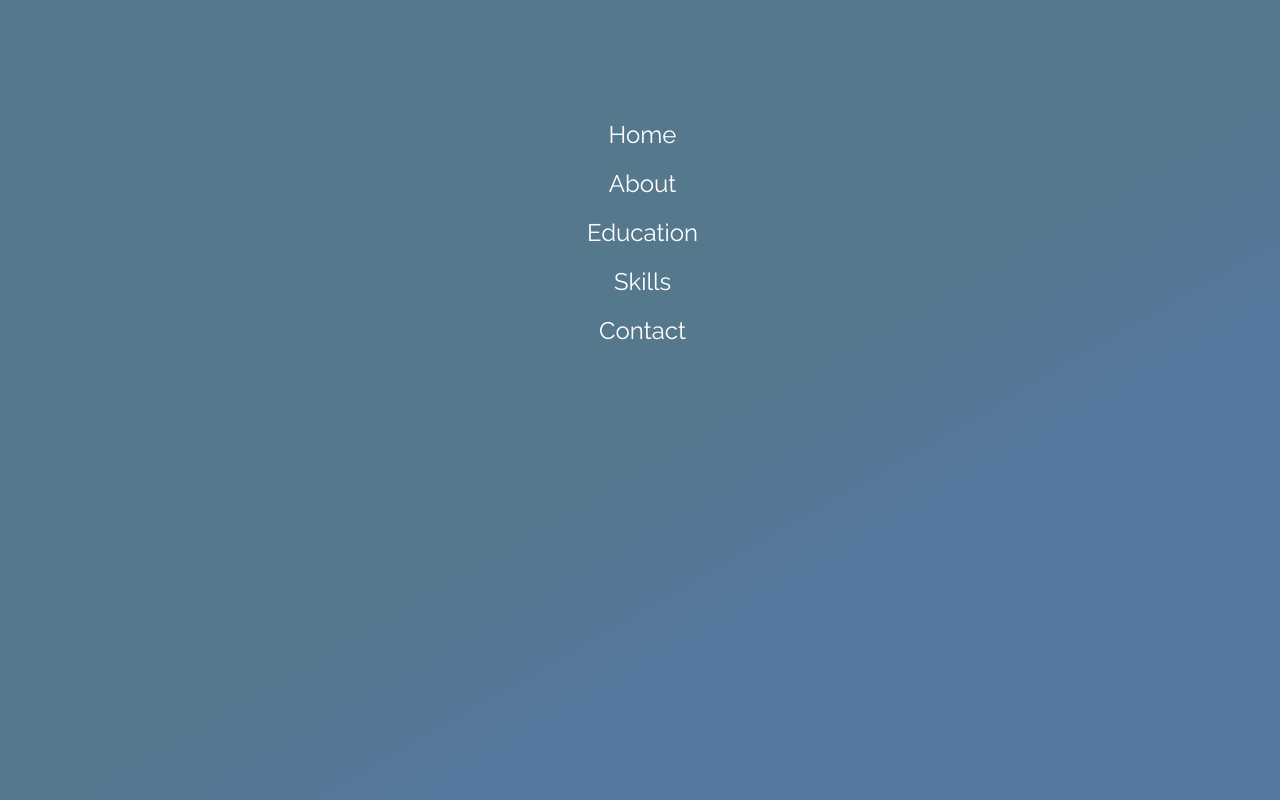
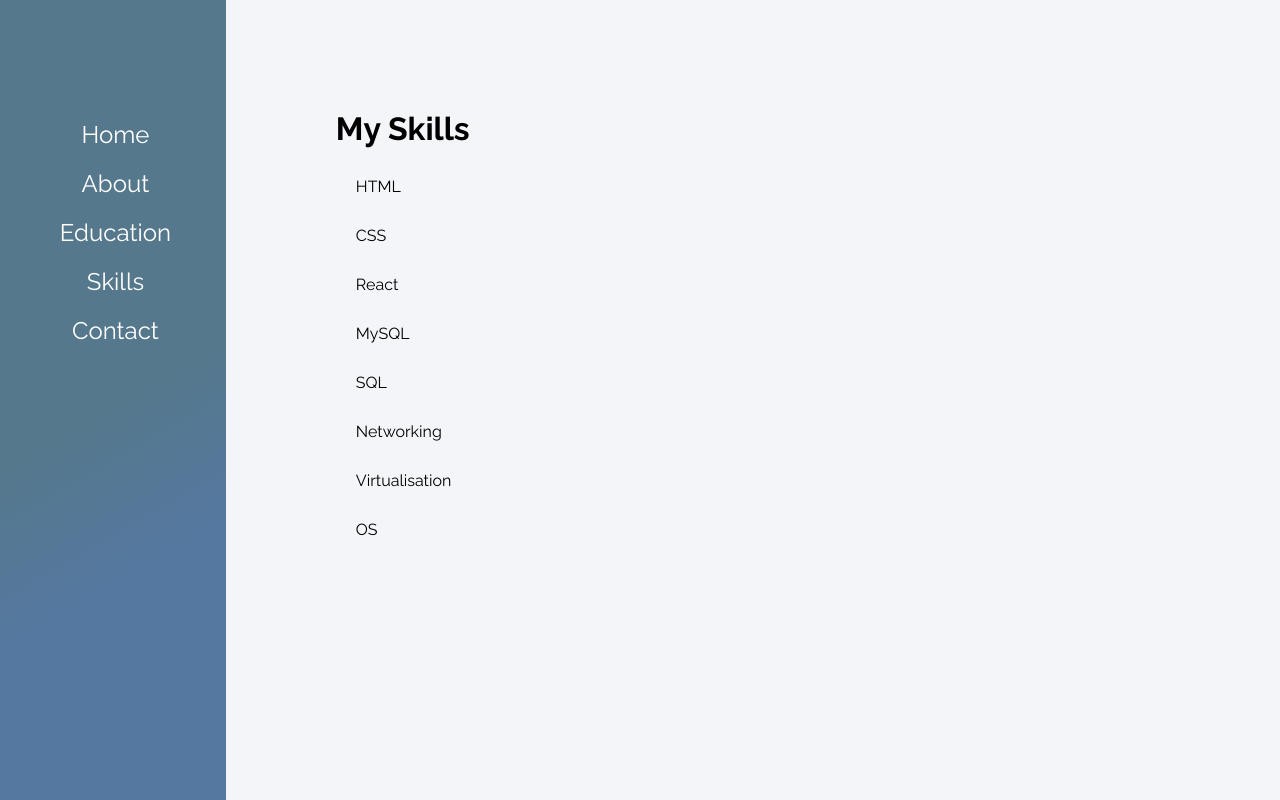
Before and after one commit to ivanradunkovic/React-Portfolio, a React (Create React App) app: page /skills in a window 1280 px wide. Built offline with nearby package versions, Linux system fonts and the light colour scheme.

Commit message:
Skills added, routes and style.

```diff
--- a/src/App.css
+++ b/src/App.css
@@ -104,3 +104,9 @@ h1,h2,h3,h4,p{
   background-color: #ffffff;
   box-shadow: 0 10px 20px rgba(0,0,0,0.19), 0 6px 6px rgba(0,0,0,0.23);
 }
+
+.skills ul li
+{
+  list-style-type:none;
+  margin:30px;
+}
--- a/src/App.js
+++ b/src/App.js
@@ -3,8 +3,9 @@ import './App.css';
 import{ BrowserRouter as Router, Route } from "react-router-dom";
 import Navbar from './components/Navbar';
 import Home from './content/Home';
-import About from './content/About'
-import Education from './content/Education'
+import About from './content/About';
+import Education from './content/Education';
+import Skills from './content/Skills';
 
 function App() {
   return (
@@ -20,6 +21,9 @@ function App() {
         <Route path="/education">
         <Education />
         </Route>
+        <Route path="/skills">
+        <Skills />
+        </Route>
       </div>
     </Router>
     );
--- a/src/content/Skills.js
+++ b/src/content/Skills.js
@@ -0,0 +1,27 @@
+import React, { Component } from 'react'
+
+class Skills extends Component {
+
+    constructor(props)
+    {
+        super(props);
+        this.state={
+            'myskills':['HTML','CSS','React','MySQL','SQL', 'Networking', 'Virtualisation', 'OS']
+        };
+    }
+
+    render() {
+        return (
+            <div className="condiv skills">
+            <h1 className="subtopic">My Skills</h1>
+            <ul>
+            {this.state.myskills.map((value)=>{
+                return <li>{value}</li>
+            })}
+            </ul>
+            </div>
+            )
+        }
+    }
+
+    export default Skills
```
